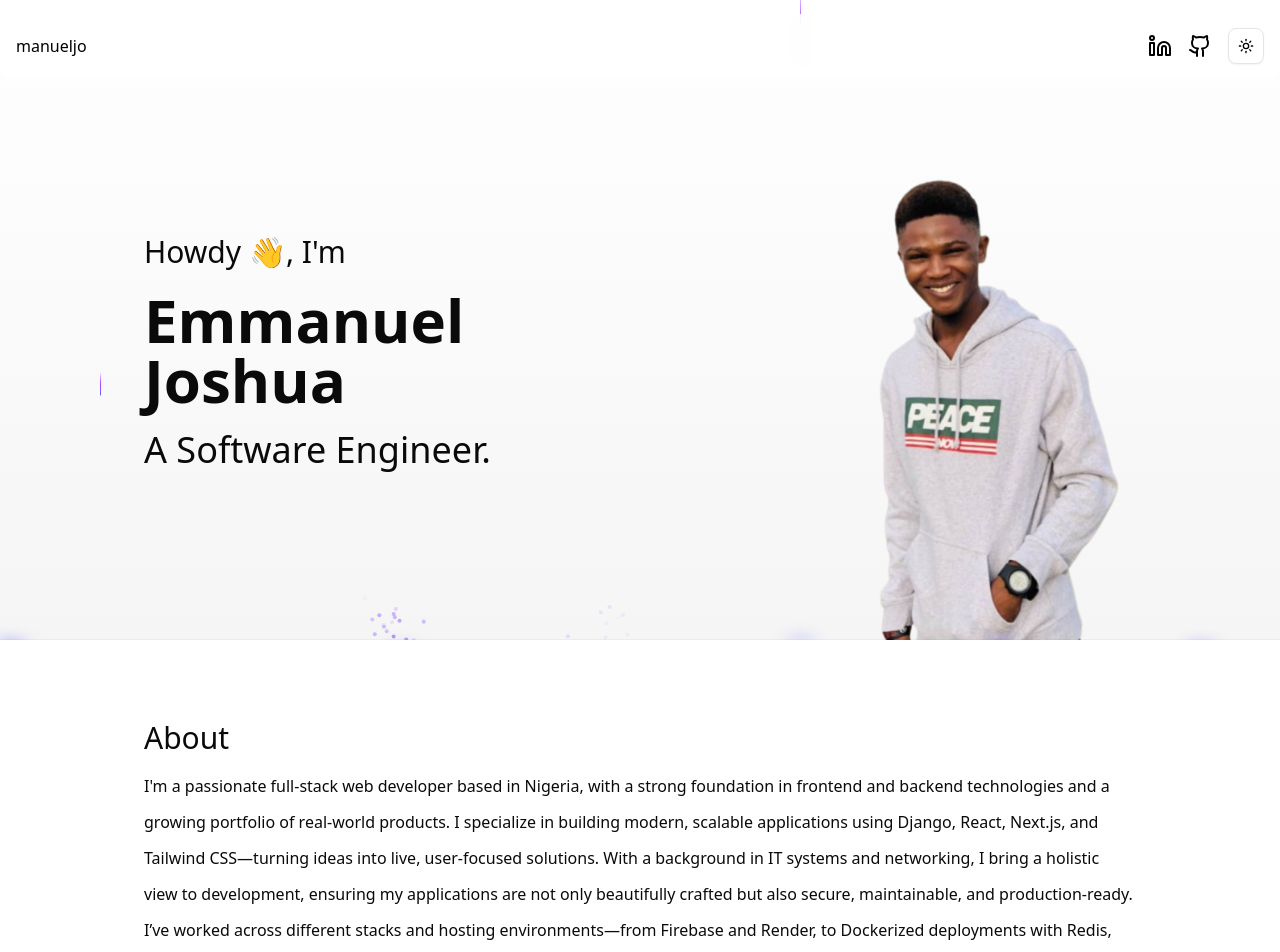
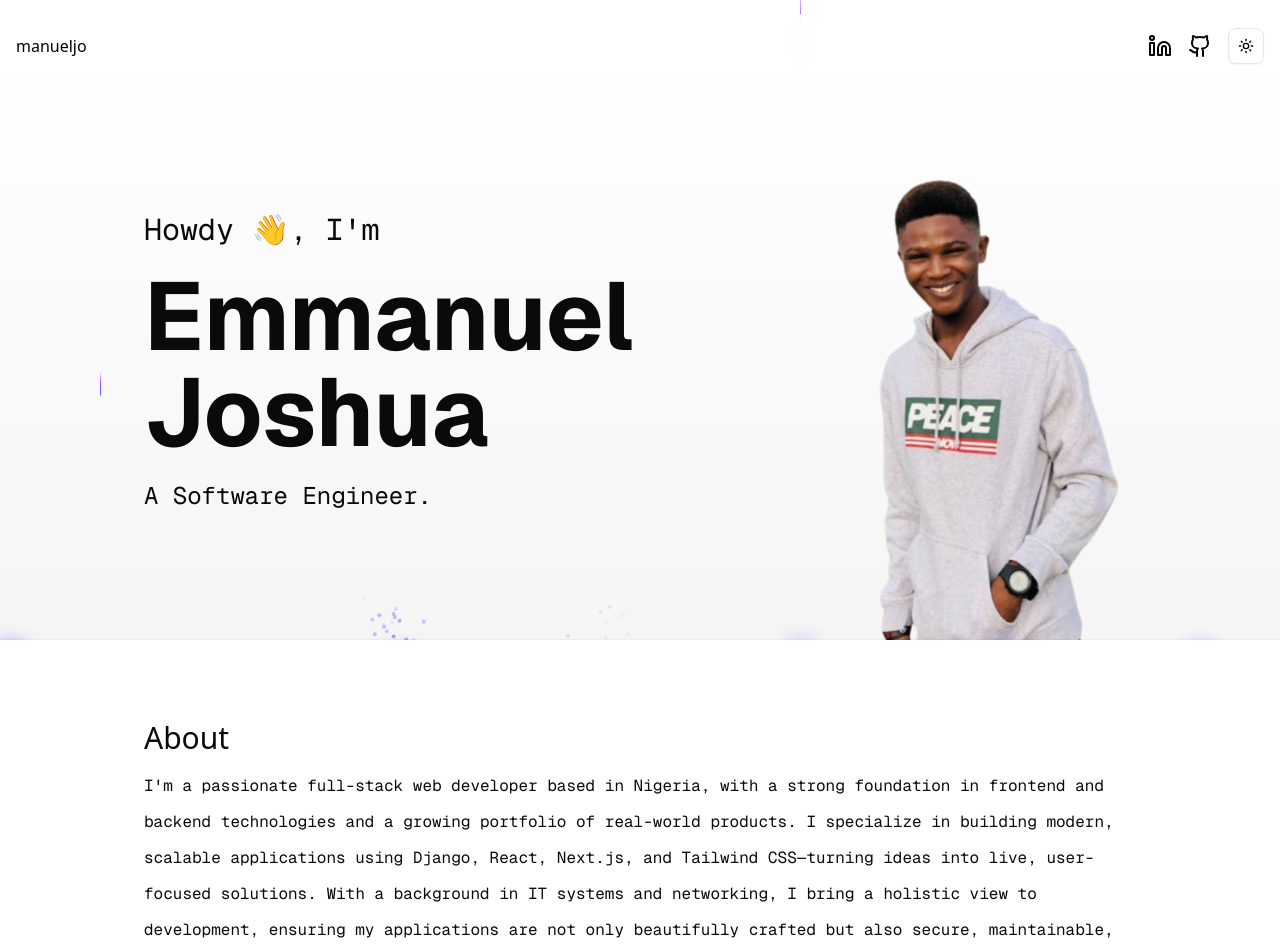
Before and after one commit to manueljo/next-portfolio, a Next.js app: page / in a window 1280 px wide. Shown: the top 952 px of the page. Built offline with nearby package versions, Linux system fonts and the light colour scheme.

Commit message:
Edit font

```diff
--- a/app/layout.js
+++ b/app/layout.js
@@ -1,6 +1,5 @@
 import { Geist, Geist_Mono } from "next/font/google";
 import "./globals.css";
-import Navbar from "@/components/navbar";
 import { ThemeProvider } from "@/components/theme-provider";
 
 const geistSans = Geist({
@@ -22,13 +21,7 @@ export default function RootLayout({ children }) {
   return (
     <html lang="en">
       <body className={`${geistSans.variable} ${geistMono.variable} antialiased`}>
-        <ThemeProvider
-          attribute="class"
-          defaultTheme="system"
-          enableSystem
-          disableTransitionOnChange
-        >
-          <Navbar />
+        <ThemeProvider attribute="class" defaultTheme="system" enableSystem disableTransitionOnChange>
           {children}
         </ThemeProvider>
       </body>
--- a/app/page.js
+++ b/app/page.js
@@ -7,16 +7,18 @@ import Tools from "@/components/tools";
 import { Experience } from "@/components/experience";
 import Projects from "@/components/projects";
 import Footer from "@/components/footer";
+import Navbar from "@/components/navbar";
 
 export default function Home() {
   return (
     <>
+    <Navbar/>
     <BackgroundBeamsWithCollision className={'h-auto pt-24 px-4'}>
       <div className="h-full max-w-[1024px] w-full mx-auto px-4 flex items-center justify-between flex-wrap">
         <div>
-          <h6 className="text-3xl mb-5">Howdy 👋, I&apos;m</h6>
-          <h1 className="text-6xl font-bold mb-5">Emmanuel<br />Joshua</h1>
-          <h3 className="text-4xl  mb-8">A Software Engineer.</h3>
+          <h6 className="text-3xl mt-5 mb-5 font-mono">Howdy 👋, I&apos;m</h6>
+          <h1 className="lg:text-8xl md:text-6xl text-5xl font-sans font-bold mb-5">Emmanuel<br />Joshua</h1>
+          <h3 className="text-2xl  mb-8 font-mono">A Software Engineer.</h3>
         </div>
         <div className="relative w-[300px] self-end flex flex-col justify-end">
           <Image src={hero} alt="Portfolio hero image" />
--- a/components/about.jsx
+++ b/components/about.jsx
@@ -4,7 +4,7 @@ export default function About() {
   return (
     <section className='pt-20 max-w-[1024px] mx-auto px-4'>
         <h2 className='color-foreground text-3xl mb-3'>About</h2>
-        <p className='color-foreground leading-9'>
+        <p className='color-foreground leading-9 font-mono'>
             I'm a passionate full-stack web developer based in Nigeria, with a strong foundation in frontend and backend technologies and a growing portfolio of real-world products. I specialize in building modern, scalable applications using Django, React, Next.js, and Tailwind CSS—turning ideas into live, user-focused solutions. With a background in IT systems and networking, I bring a holistic view to development, ensuring my applications are not only beautifully crafted but also secure, maintainable, and production-ready. I’ve worked across different stacks and hosting environments—from Firebase and Render, to Dockerized deployments with Redis, PostgreSQL, and Django Channels.
         </p>
     </section>
--- a/components/tools.jsx
+++ b/components/tools.jsx
@@ -8,7 +8,6 @@ import {
 import reactjs from "../public/images/react-seeklogo.svg";
 import nextjs from "../public/images/next-js-seeklogo.svg";
 import django from "../public/images/django-seeklogo.svg";
-import htmx from "../public/images/htmx-seeklogo.svg";
 import redis from "../public/images/redis-seeklogo.svg";
 import docker from "../public/images/docker-seeklogo.svg";
 import git from "../public/images/git-seeklogo.svg";
@@ -16,9 +15,7 @@ import js from "../public/images/javascript-js-seeklogo.svg";
 import python from "../public/images/python-seeklogo.svg";
 import postgres from "../public/images/postgresql-seeklogo.svg";
 import tailwind from "../public/images/tailwind-css-seeklogo.svg";
-import webflow from "../public/images/webflow-2023-seeklogo.svg";
 import Image from "next/image";
-// import nextjs from "../public/images/nextjs.svg";
 
 export default function Tools() {
   const tools = [
```
